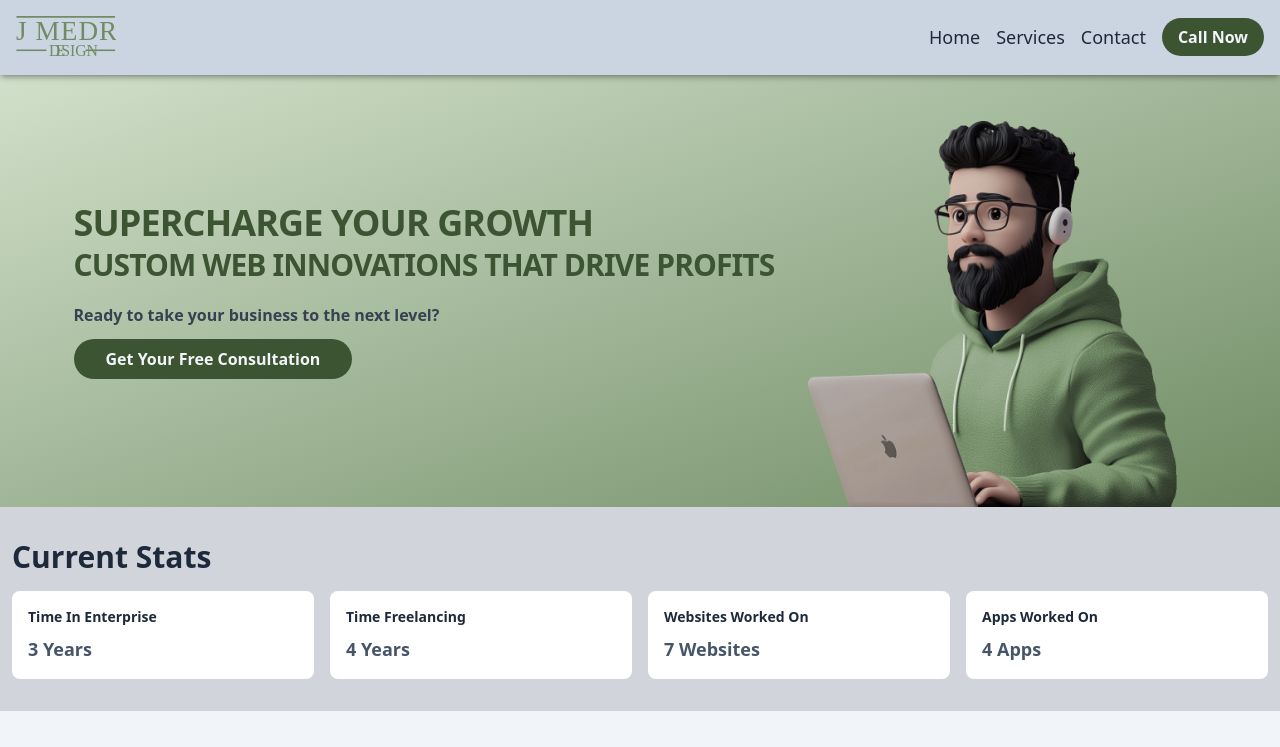
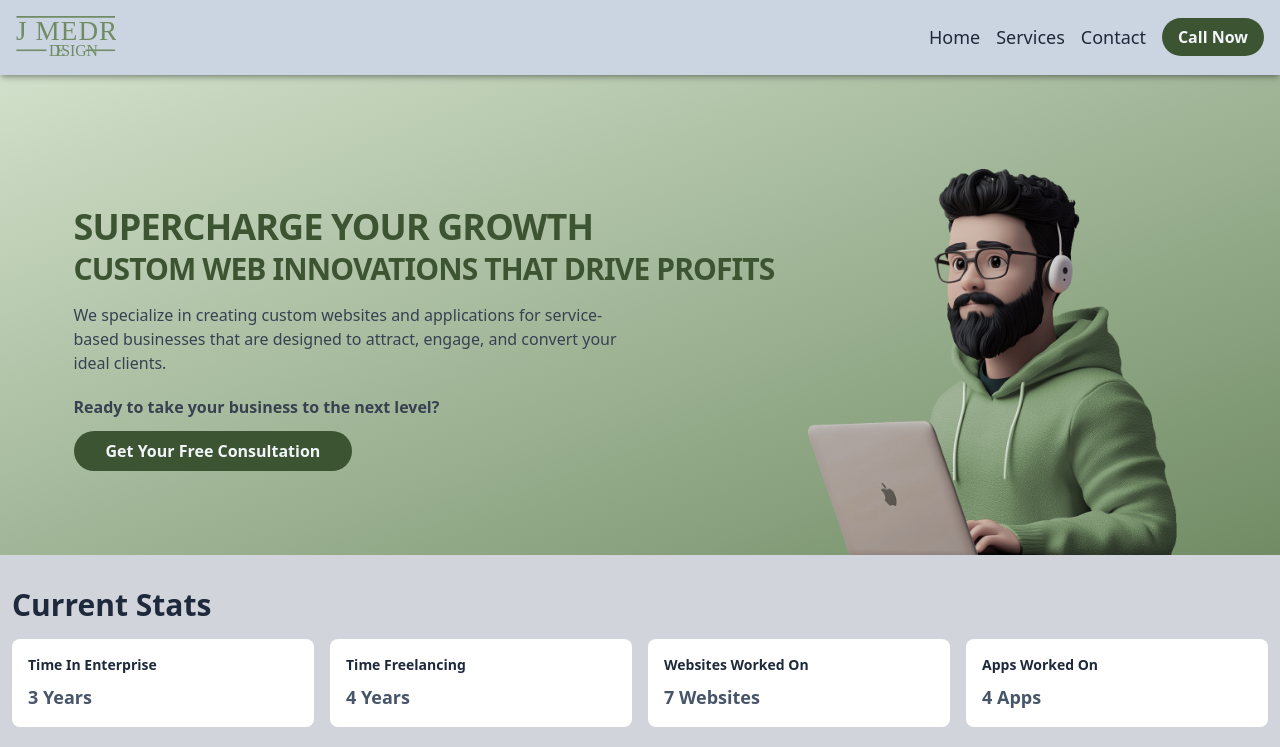
Before and after one commit to Jtamedrano/portfolio-2021, a Next.js app: page / in a window 1280 px wide. Shown: the top 747 px of the page. Built offline with nearby package versions, Linux system fonts and the light colour scheme; no server answers.

Commit message:
task: add subheader

```diff
--- a/src/components/home/Hero.tsx
+++ b/src/components/home/Hero.tsx
@@ -5,7 +5,7 @@ import { AnalyticLink } from "../Analytics/AnalyticLink";
 const Hero = () => {
   return (
     <section className="bg-gradient-to-br from-secondary-300 to-secondary-500">
-      <div className="container flex flex-col lg:flex-row justify-center items-center self-stretch mx-auto py-4 px-4 xl:px-0 gap-12 overflow-hidden">
+      <div className="container flex flex-col lg:flex-row justify-center items-center self-stretch mx-auto lg:pt-16 py-4 px-4 xl:px-0 gap-12 overflow-hidden">
         <div className="lg:hidden flex justify-center items-center">
           <Image
             src="/dev_hero_image_transparent.png"
@@ -18,7 +18,7 @@ const Hero = () => {
           />
         </div>
         <div className="text-center lg:pl-4 lg:text-left leading-none text-gray-700 flex flex-col gap-6">
-          <div className="flex flex-col gap-2">
+          <div className="flex flex-col gap-4">
             <h1 className="text-3xl lg:text-4xl font-bold tracking-tight uppercase text-secondary-700 text-pretty">
               Supercharge Your Growth
               <br />
@@ -26,6 +26,11 @@ const Hero = () => {
                 Custom Web Innovations that Drive Profits
               </span>
             </h1>
+            <p className="text-pretty text-lg lg:text-base max-w-xl">
+              We specialize in creating custom websites and applications for
+              service-based businesses that are designed to attract, engage, and
+              convert your ideal clients.
+            </p>
           </div>
 
           <div className="flex flex-col gap-4 lg:items-start">
```
